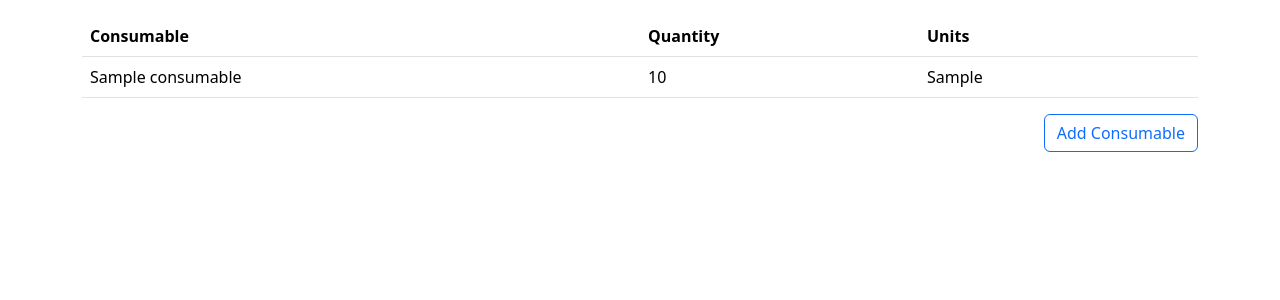
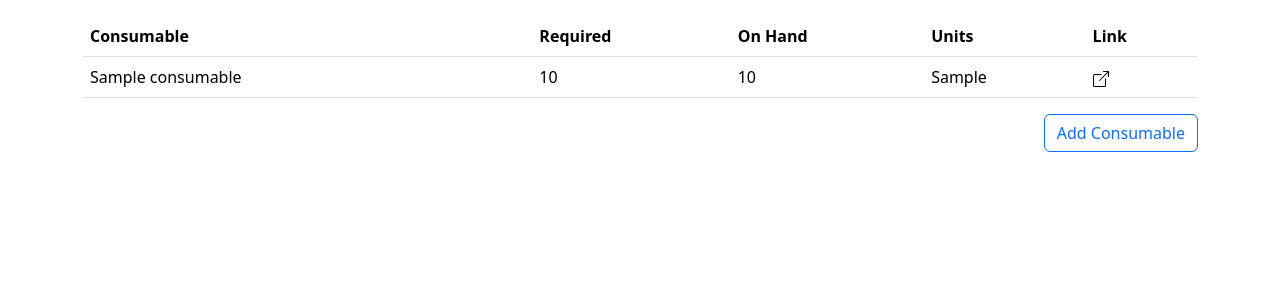
Before and after one commit to jhh/upkeep, a Django app: page /consumables/ in a window 1280 px wide. Shown: the part 58-358 px from the top of the page. Run offline with Django 5.2, Linux system fonts and the light colour scheme; tables that the repository leaves empty hold one stand-in row (values such as "Sample post"); parts of the project's set-up code (start-up, migrations or seed data) failed here and were passed over; some libraries are stand-ins or nearby versions.

Commit message:
Update consumable list

```diff
--- a/upkeep/core/admin.py
+++ b/upkeep/core/admin.py
@@ -4,7 +4,6 @@ from .models import Area, Consumable, Schedule, Task, TaskConsumable
 
 admin.site.register(Area)
 admin.site.register(Consumable)
-admin.site.register(TaskConsumable)
 
 
 @admin.register(Task)
@@ -19,3 +18,8 @@ class ScheduleAdmin(admin.ModelAdmin):
     list_display = ["task__area__name", "task__name", "due_date", "completion_date"]
     list_display_links = ["due_date", "completion_date"]
     list_select_related = True
+
+
+@admin.register(TaskConsumable)
+class TaskConsumableAdmin(admin.ModelAdmin):
+    list_display = ["id", "task__name", "consumable__name", "quantity"]
--- a/upkeep/core/forms.py
+++ b/upkeep/core/forms.py
@@ -153,7 +153,7 @@ class ScheduleForm(forms.ModelForm):
 class ConsumableForm(forms.ModelForm):
     class Meta:
         model = Consumable
-        fields = ["name", "notes", "quantity", "unit"]
+        fields = ["name", "url", "notes", "quantity", "unit"]
 
     def __init__(self, *args, **kwargs):
         super().__init__(*args, **kwargs)
@@ -170,6 +170,7 @@ class ConsumableForm(forms.ModelForm):
 
         self.helper.layout = Layout(
             Field("name", css_class="form-control"),
+            Field("url", css_class="form-control"),
             Field("quantity", css_class="form-control"),
             Field("unit", css_class="form-control"),
             Field("notes", css_class="form-control"),
--- a/upkeep/core/models.py
+++ b/upkeep/core/models.py
@@ -2,6 +2,7 @@ import datetime
 
 from dateutil.relativedelta import relativedelta
 from django.db import models
+from django.db.models import Sum
 
 
 class Area(models.Model):
@@ -57,6 +58,7 @@ class Task(models.Model):
 class Consumable(models.Model):
     name = models.CharField(max_length=200)
     notes = models.TextField(blank=True)
+    url = models.URLField("consumable url", blank=True)
     unit = models.CharField(max_length=25)
     quantity = models.PositiveIntegerField()
     updated_at = models.DateTimeField(auto_now=True)
@@ -65,6 +67,11 @@ class Consumable(models.Model):
         through="core.TaskConsumable",
         related_name="consumables",
     )
+
+    def quantity_needed(self) -> int:
+        return TaskConsumable.objects.filter(consumable=self).aggregate(Sum("quantity"))[
+            "quantity__sum"
+        ]
 
     def __str__(self):
         return self.name
--- a/upkeep/ui/templates/core/consumable_list.html
+++ b/upkeep/ui/templates/core/consumable_list.html
@@ -9,8 +9,10 @@
     <tr>
       <th>Consumable</th>
       <th></th>
-      <th class="w-25">Quantity</th>
-      <th class="w-25">Units</th>
+      <th>Required</th>
+      <th>On Hand</th>
+      <th>Units</th>
+      <th>Link</th>
     </tr>
     </thead>
     <tbody>
@@ -18,14 +20,21 @@
       <tr>
         <td>{{ consumable.name }}</td>
         <td>
-          <a href="{% url 'consumable_edit' consumable.id %}" class="edit-pencil" >
+          <a href="{% url 'consumable_edit' consumable.id %}" class="edit-pencil">
             <img src="{% static 'ui/pencil.svg' %}" alt="edit">
           </a>
         </td>
+        <td>{{ consumable.quantity_needed }}</td>
         <td>{{ consumable.quantity }}</td>
-          <td>
-            {{ consumable.unit }}
-          </td>
+        <td>
+          {{ consumable.unit }}
+        </td>
+        <td>
+          {% if consumable.url %}
+            <a href="{{ consumable.url }}" target="_blank" rel="noopener noreferrer"><img
+                src="{% static 'ui/box-arrow.svg' %}" alt="link"></a>
+          {% endif %}
+        </td>
       </tr>
     {% endfor %}
     </tbody>
```
Also changed, not shown: upkeep/core/tests/models_test.py (+23 -1 lines), upkeep/core/migrations/0003_consumable_url.py (added), upkeep/ui/static/ui/box-arrow.svg (added).
